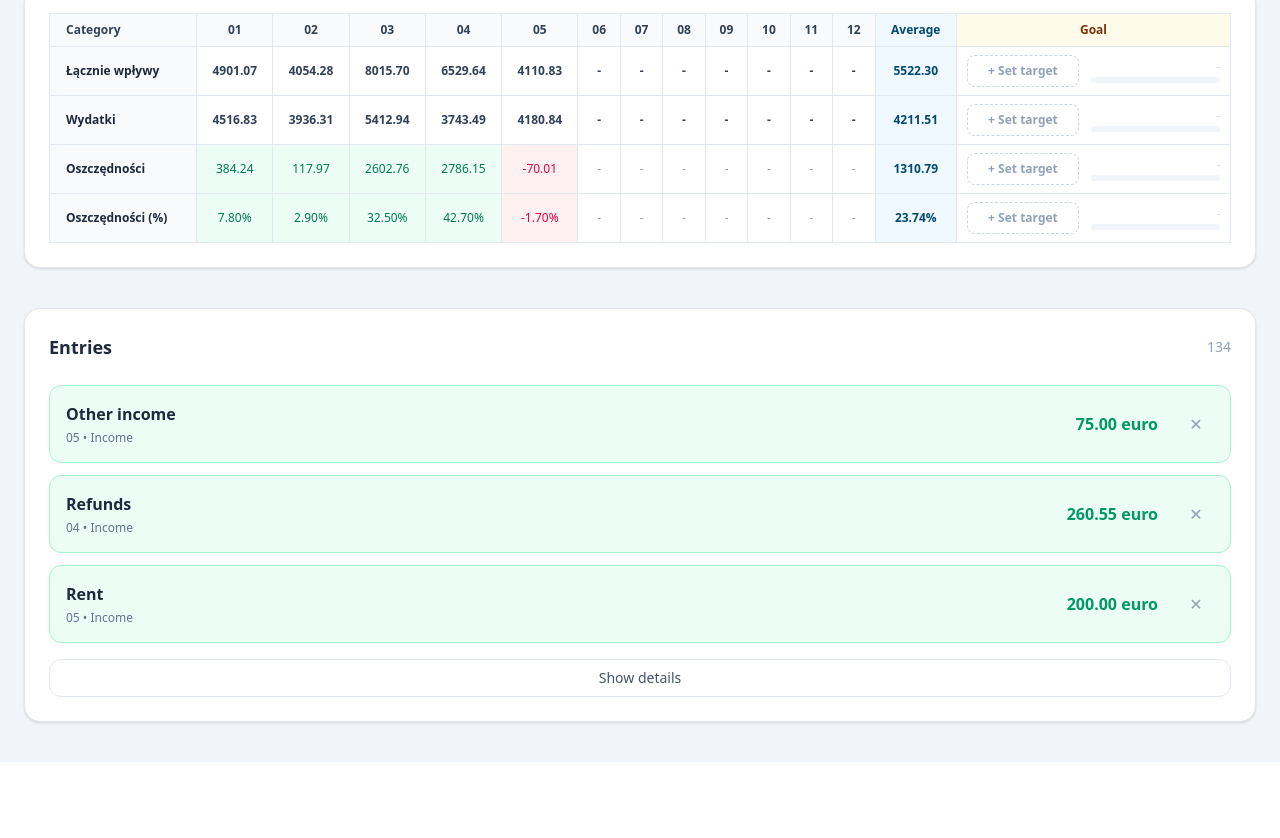
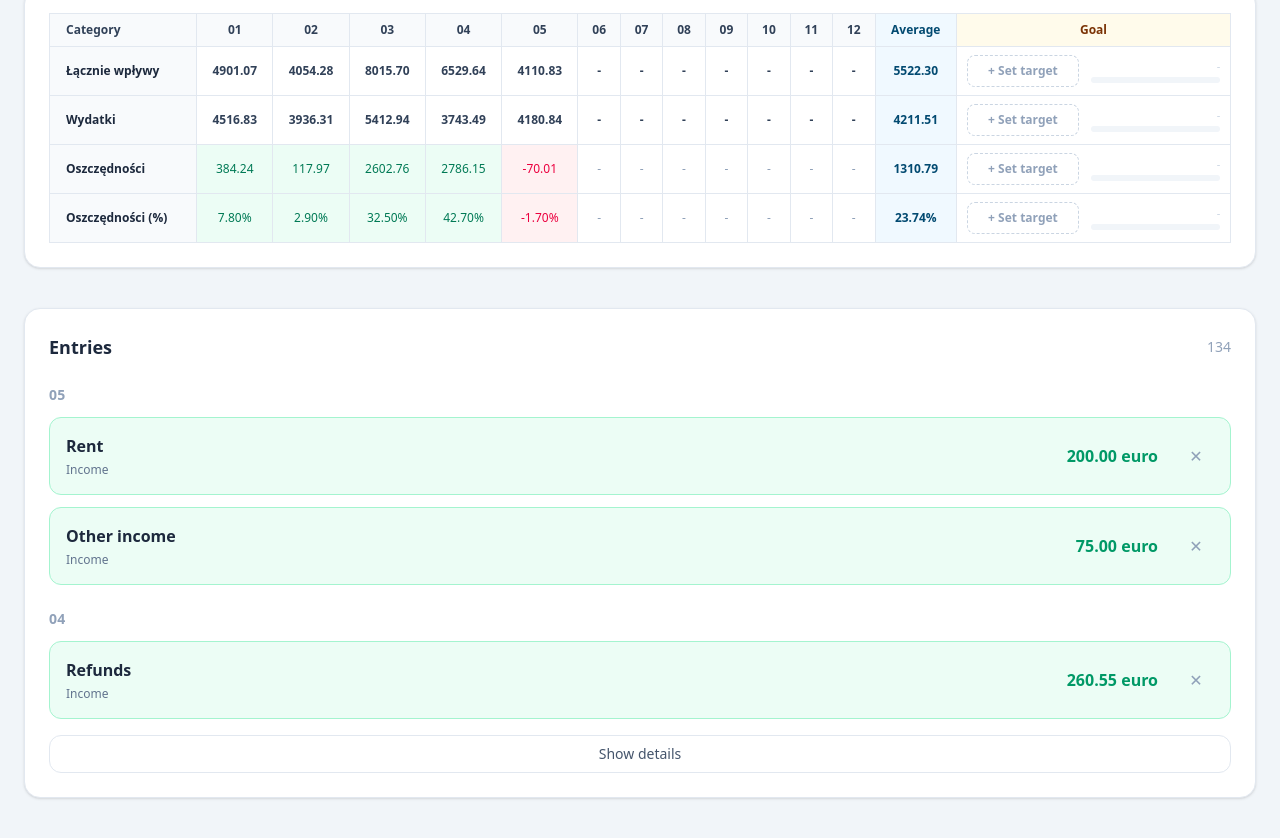
Before and after one commit to oleksaGrzegorz/budget-app, a React (Vite) app: page / in a window 1280 px wide. Shown: the part 4235-5073 px from the top of the page. Before the commit the page ends 4997 px from the top, so only its background shows below. Built offline with nearby package versions, Linux system fonts and the light colour scheme; no server answers.

Commit message:
refactor: enhance ExpensesList component to group entries by month and improve layout for better readability

```diff
--- a/src/components/ExpensesList/ExpensesList.tsx
+++ b/src/components/ExpensesList/ExpensesList.tsx
@@ -15,14 +15,35 @@ export const ExpensesList = ({ entries, setEntries }: ExpensesListProps) => {
     );
   };
 
-  const visibleEntries = showAll ? entries : entries.slice(-3);
+  const entriesWithIndexes = entries.map((entry, index) => ({
+    ...entry,
+    realIndex: index,
+  }));
+
+  const visibleEntries = showAll
+    ? entriesWithIndexes
+    : entriesWithIndexes.slice(-3);
+
+  const newestFirstEntries = [...visibleEntries].reverse();
+
+  const groupedEntries = newestFirstEntries.reduce<
+    Record<string, typeof newestFirstEntries>
+  >((groups, entry) => {
+    if (!groups[entry.month]) {
+      groups[entry.month] = [];
+    }
+
+    groups[entry.month].push(entry);
+
+    return groups;
+  }, {});
 
   return (
     <div>
       <div className="mb-6 flex items-center justify-between">
         <h2 className="text-lg font-semibold text-slate-800">Entries</h2>
 
-        {!!entries.length && (
+        {entries.length > 0 && (
           <span className="text-sm text-slate-400">{entries.length}</span>
         )}
       </div>
@@ -33,15 +54,17 @@ export const ExpensesList = ({ entries, setEntries }: ExpensesListProps) => {
         </div>
       ) : (
         <>
-          <ul className="space-y-3 transition-all duration-300 ease-in-out">
-            {visibleEntries.map((item, index) => {
-              const realIndex = showAll
-                ? index
-                : entries.length - visibleEntries.length + index;
+          <div className="space-y-6">
+            {Object.entries(groupedEntries).map(([month, monthEntries]) => (
+              <div key={month}>
+                <h3 className="mb-3 text-sm font-semibold uppercase tracking-wide text-slate-400">
+                  {month}
+                </h3>
 
-              return (
+                <ul className="space-y-3">
+                  {monthEntries.map((item) => (
                     <li
-                  key={realIndex}
+                      key={item.realIndex}
                       className={`flex items-center justify-between rounded-xl border p-4 transition-all duration-300 ease-in-out hover:shadow-sm ${
                         item.formType === "expense"
                           ? "border-rose-200 bg-rose-50"
@@ -54,7 +77,6 @@ export const ExpensesList = ({ entries, setEntries }: ExpensesListProps) => {
                         </div>
 
                         <div className="mt-1 text-xs text-slate-500">
-                      {item.month} •{" "}
                           {item.formType === "expense" ? "Expense" : "Income"}
                         </div>
                       </div>
@@ -72,16 +94,18 @@ export const ExpensesList = ({ entries, setEntries }: ExpensesListProps) => {
 
                         <button
                           type="button"
-                      onClick={() => removeEntry(realIndex)}
+                          onClick={() => removeEntry(item.realIndex)}
                           className="flex h-9 w-9 items-center justify-center rounded-lg text-slate-400 transition hover:bg-white hover:text-rose-600"
                         >
                           ✕
                         </button>
                       </div>
                     </li>
-              );
-            })}
+                  ))}
                 </ul>
+              </div>
+            ))}
+          </div>
 
           {entries.length > 3 && (
             <button
```
Lines whose indentation alone changed are shown as unchanged.
